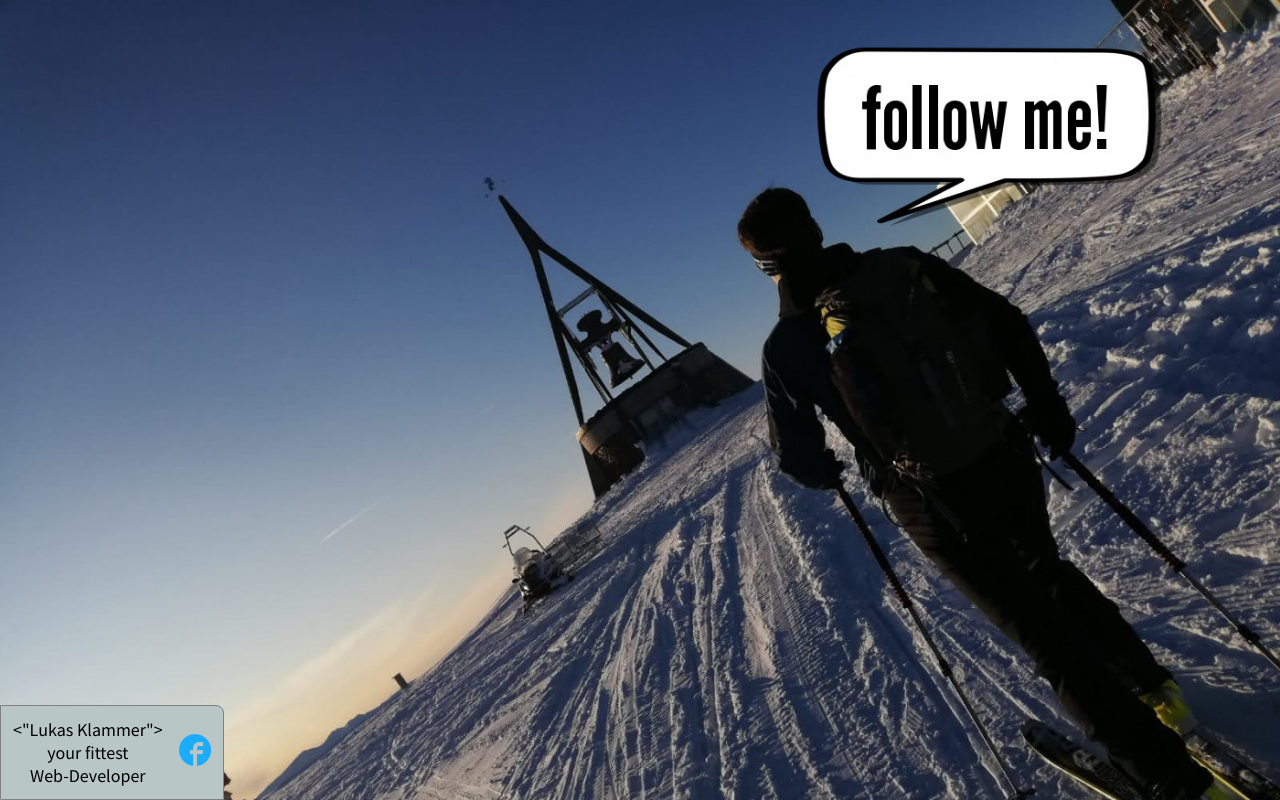
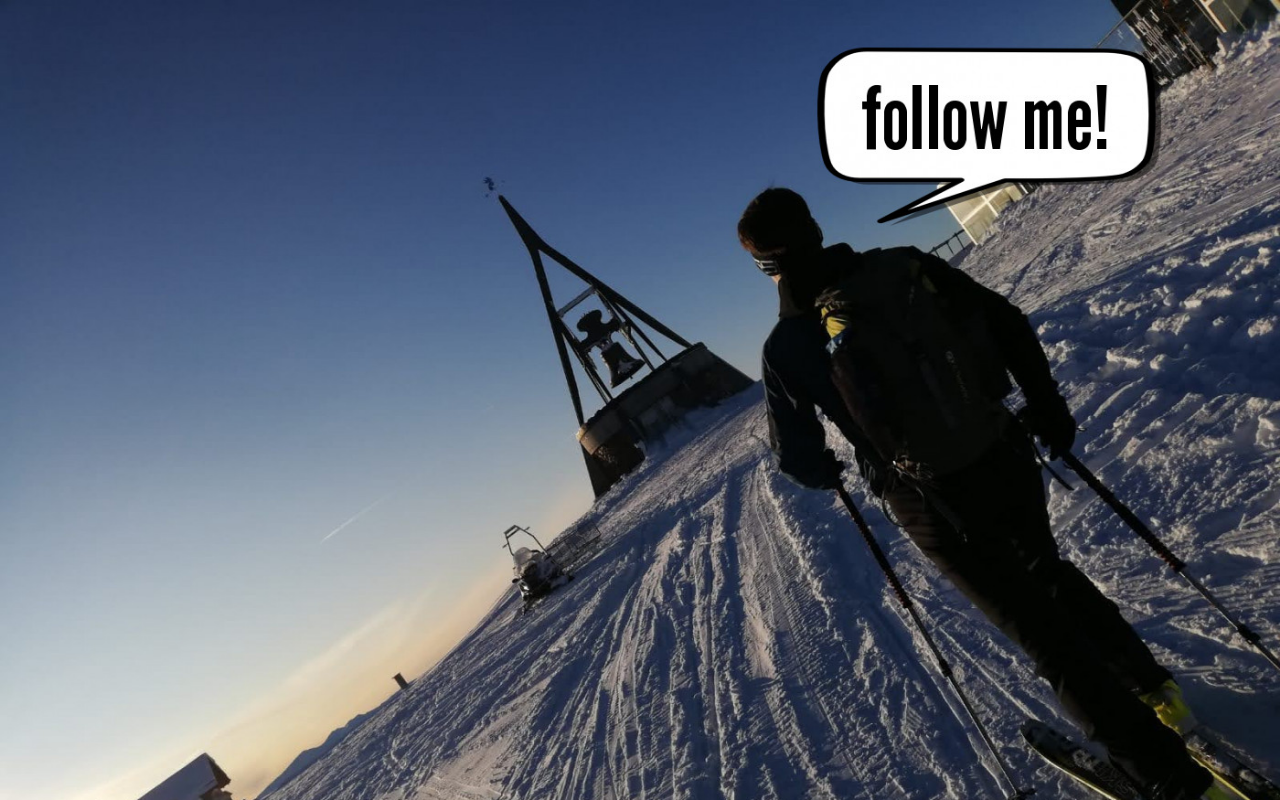
Before and after one commit to filipatata/music, a website: page foto2/index.html in a window 1280 px wide. Drawn offline with Linux system fonts and the light colour scheme.

Commit message:
Update index.html

```diff
--- a/foto2/index.html
+++ b/foto2/index.html
@@ -19,17 +19,6 @@
 <body onload="loadImages()">
     <div id="entry-screen" class="entry-screen">
         <div class="speech-bubble-overlay" onclick="showPhotoGalery()" onmouseover="colorEntryScreen()" onmouseleave="resetColorEntryScreen()">
-        </div>
-
-        <div class="info-entry-screen">
-            <span>
-                <"Lukas Klammer"><br>
-                    your fittest<br>
-                    Web-Developer
-            </span>
-            <a href="https://www.facebook.com/profile.php?id=100015658028115" target="_blank">
-                <img src="img/facebook-7-32.png" alt="" class="social-icon">
-            </a>
         </div>
 
     </div>
```
